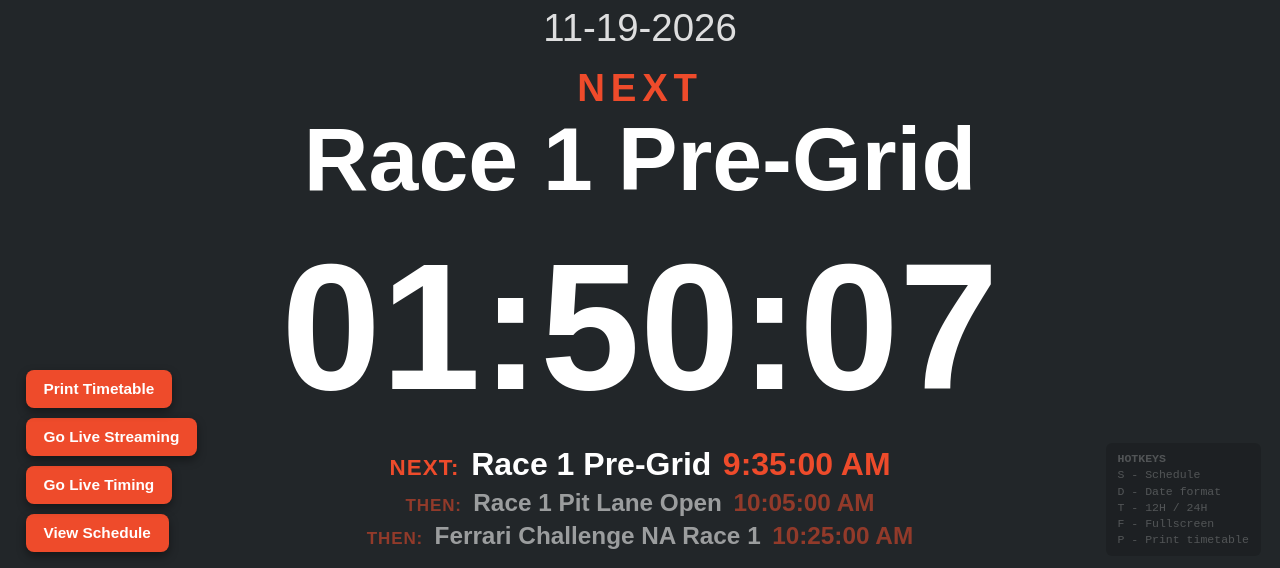
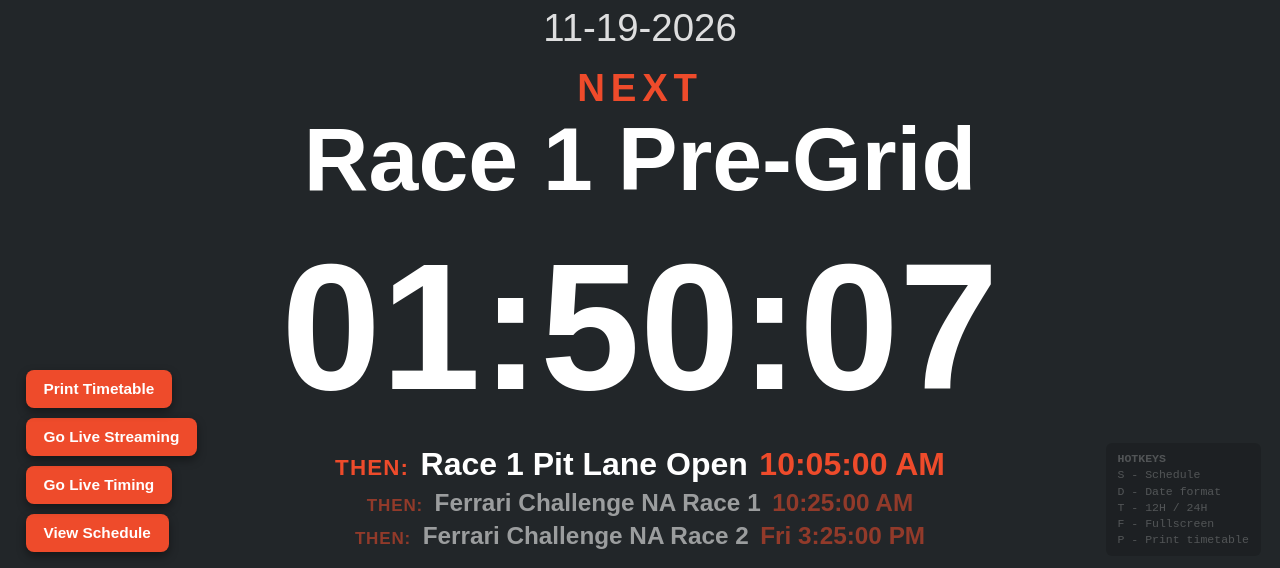
Before and after one commit to Tractor944/r3schedule.github.io, a plain HTML site: page index.html in a window 1280 px wide. Shown: the part 232-800 px from the top of the page. Drawn offline with Linux system fonts and the light colour scheme; no server answers.

Commit message:
Index: don't repeat the NEXT session in the upcoming list before it starts
Co-Authored-By: Claude Opus 5.5 <noreply@anthropic.com>

```diff
--- a/index.html
+++ b/index.html
@@ -726,10 +726,11 @@ table.innerHTML+=`
 /* cache: evita di riscrivere il DOM 4 volte al secondo */
 let upcomingKey = "";
 
-function renderUpcoming(list, n){
+function renderUpcoming(list, n, labels){
 
 /* chiave di stato: cambia solo quando serve ridisegnare */
 const key = list.map(s => s.start + "|" + s.name).join("//")
+          + "#" + labels.join(",")
           + "#" + (timeFormat24 ? "24" : "12")
           + "#" + n.toDateString();
 
@@ -756,7 +757,7 @@ st.toDateString() === n.toDateString()
 
 return `
 <div class="upcoming-item ${i===0 ? "first" : ""}">
-<span class="upcoming-label">${UPCOMING_LABELS[i] || "Then:"}</span>
+<span class="upcoming-label">${labels[i] || "Then:"}</span>
 <span class="upcoming-name">${s.name}</span>
 <span class="upcoming-time">${dayPrefix}${formatClock(st)}</span>
 </div>`;
@@ -809,6 +810,7 @@ clockDate.textContent=formatDate(n);
 dateEl.textContent=formatDate(n);
 
 let upcoming=[];
+let labels=UPCOMING_LABELS;
 
 for(let i=0;i<schedule.length;i++){
 
@@ -821,8 +823,10 @@ if(n<start){
 setTitle("Next", s.name);
 timerEl.textContent=formatTime(start-n);
 
-/* la prima della lista è quella del countdown */
-upcoming=schedule.slice(i, i+UPCOMING_COUNT);
+/* quella del countdown è già nel titolo (NEXT): parto dalla successiva,
+   etichettata "Then:" per non ripetere "Next" */
+upcoming=schedule.slice(i+1, i+1+UPCOMING_COUNT);
+labels=["Then:","Then:","Then:"];
 break;
 }
 
@@ -837,7 +841,7 @@ break;
 }
 }
 
-renderUpcoming(upcoming, n);
+renderUpcoming(upcoming, n, labels);
 
 // if(scheduleVisible) buildSchedule();
 }
```
